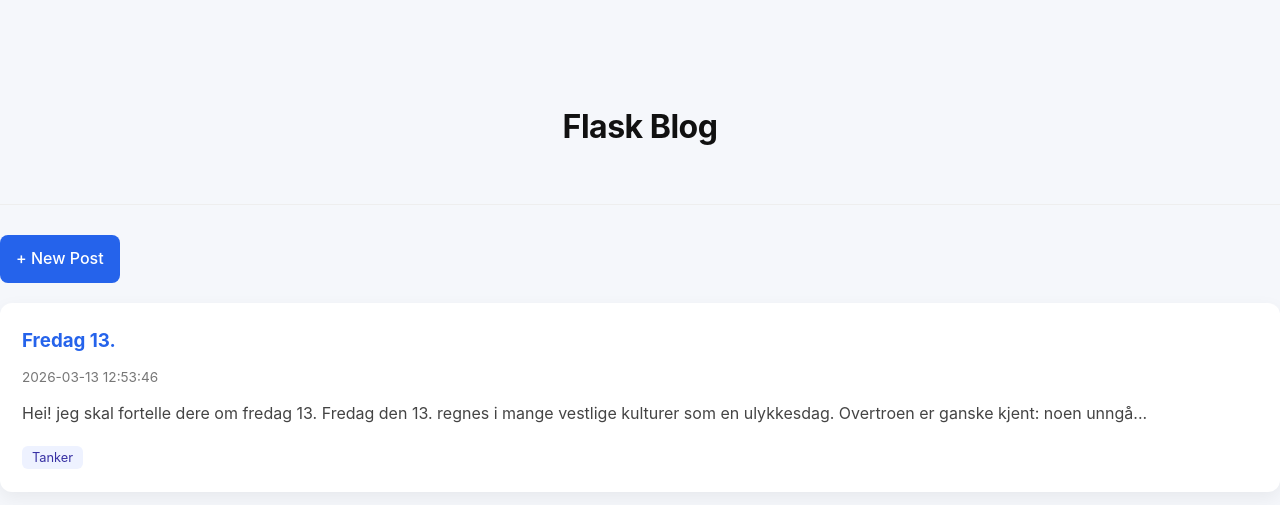
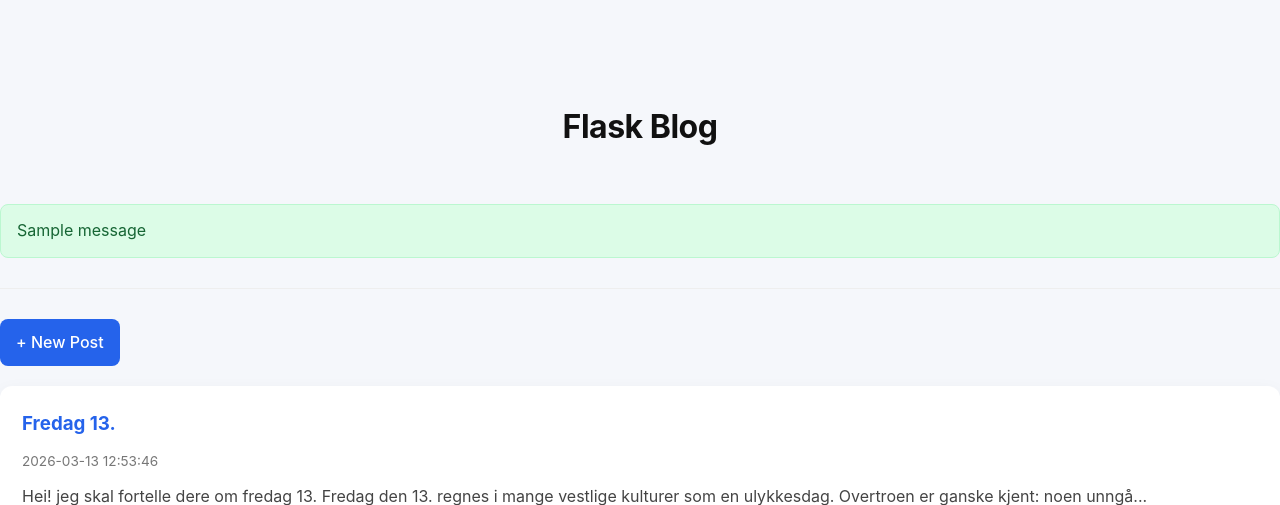
Before and after one commit to hannathevik-boop/flask_blog_project, a Flask app: page / in a window 1280 px wide. Shown: the top 505 px of the page. Run offline with Flask 3, Linux system fonts and the light colour scheme; data comes from the database, SQL or seed files in the repository; one stand-in notice (Sample message) is shown.

Commit message:
added style to flash messages

```diff
--- a/static/style.css
+++ b/static/style.css
@@ -200,3 +200,15 @@ textarea {
     border-radius: 8px;
     font-weight: 500;
 }
+.flash-container {
+    margin-bottom: 20px;
+}
+
+.flash-message {
+    background: #dcfce7;
+    color: #166534;
+    padding: 12px 16px;
+    border-radius: 8px;
+    margin-bottom: 10px;
+    border: 1px solid #bbf7d0;
+}
--- a/templates/base.html
+++ b/templates/base.html
@@ -9,8 +9,21 @@
     <div class="container"></div>
 
 <header class="site-header">
+
     <h1><a href="{{ url_for('home') }}">Flask Blog</a></h1>
 </header>
+
+{% with messages = get_flashed_messages() %}
+  {% if messages %}
+    <div class="flash-container">
+      {% for message in messages %}
+        <div class="flash-message">
+          {{ message }}
+        </div>
+      {% endfor %}
+    </div>
+  {% endif %}
+{% endwith %}
 
 <hr>
 
```
